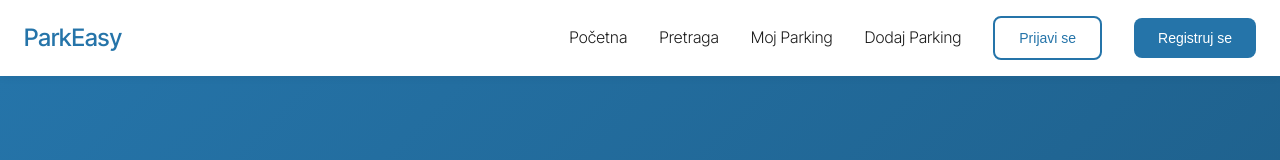
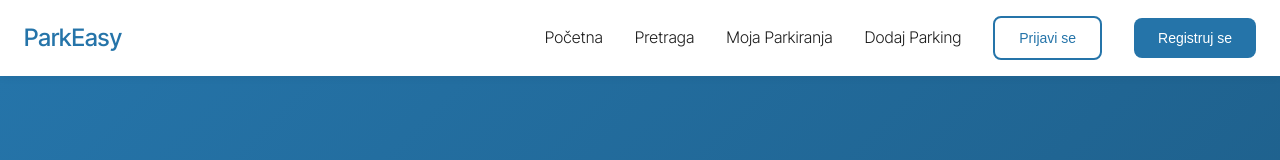
Before and after one commit to sandramilosevic/ParkEasy, a plain HTML site: page index.html in a window 1280 px wide. Shown: the top 160 px of the page. Drawn offline with Linux system fonts and the light colour scheme.

```diff
--- a/index.html
+++ b/index.html
@@ -750,7 +750,7 @@
             <div class="nav-links" id="navLinks">
                 <a href="#" onclick="showSection('home')">Početna</a>
                 <a href="#" onclick="showSection('search')">Pretraga</a>
-                <a href="#" onclick="showSection('myparking')">Moj Parking</a>
+                <a href="#" onclick="showSection('myparking')">Moja Parkiranja</a>
                 <a href="#" onclick="showSection('owner')">Dodaj Parking</a>
                 <button class="btn btn-secondary" onclick="openModal('loginModal')">Prijavi se</button>
                 <button class="btn btn-primary" onclick="openModal('registerModal')">Registruj se</button>
@@ -991,7 +991,7 @@
     <div id="myparkingSection" class="hidden">
         <div class="my-parking-section">
             <div class="my-parking-header">
-                <h1>Moj Parking</h1>
+                <h1>Moja Parkiranja</h1>
                 <p style="color: var(--text-light);">Pratite svoj trenutni parking i istoriju rezervacija</p>
             </div>
 
@@ -1132,7 +1132,7 @@
                             <a href="#" onclick="showSection('myparking')"
                                 style="color: rgba(255, 255, 255, 0.7); text-decoration: none; transition: color 0.2s; font-weight: 300;"
                                 onmouseover="this.style.color='var(--white)'"
-                                onmouseout="this.style.color='rgba(255, 255, 255, 0.7)'">Moj Parking</a>
+                                onmouseout="this.style.color='rgba(255, 255, 255, 0.7)'">Moja parkiranja</a>
                         </li>
 
                     </ul>
```
